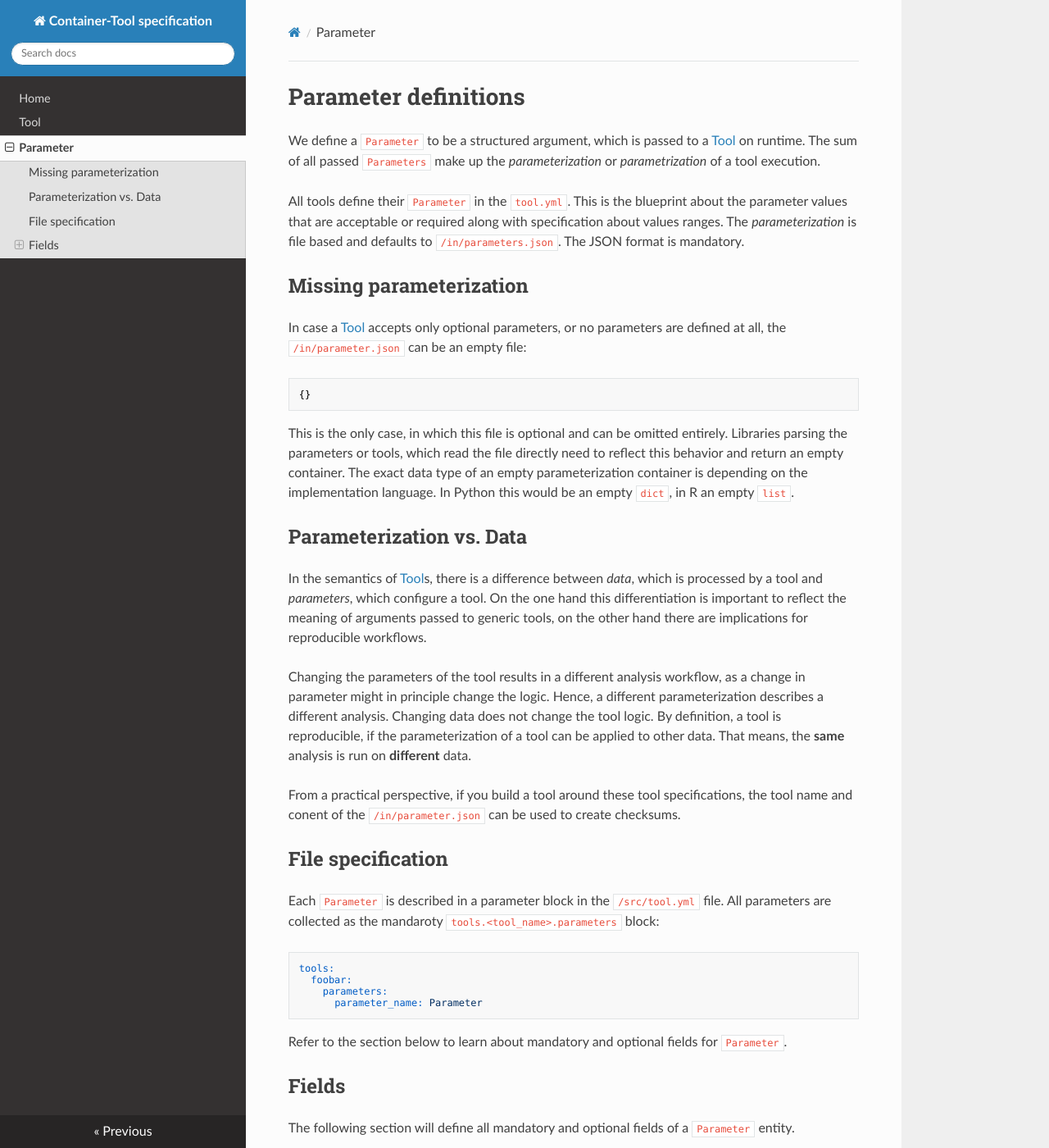
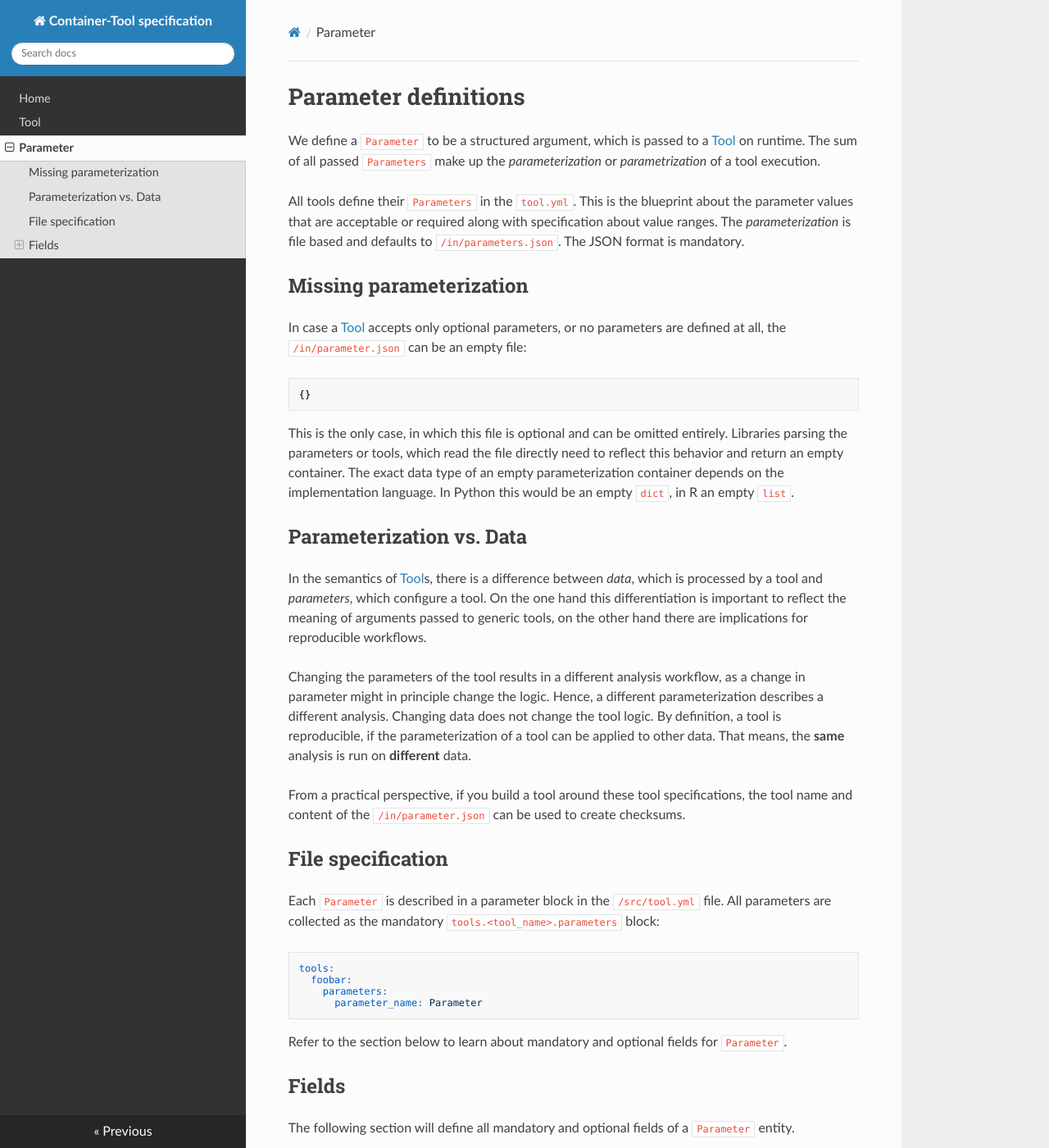
Before and after one commit to VForWaTer/tool-specs, an MkDocs documentation site: the page built from docs/parameter.md, in a window 1280 px wide and 1400 px high. Shown: the whole window at 82% size. Built offline with MkDocs 1.6.1, drawn with Linux system fonts in a browser that asks for light colours; nearby versions of some CDN libraries; some of the changed text lies outside the part shown.

Commit message:
Fixed some typos

````diff
--- a/docs/parameter.md
+++ b/docs/parameter.md
@@ -4,9 +4,9 @@ We define a `Parameter` to be a structured argument, which is passed to a
 [Tool](./tool.md) on runtime. The sum of all passed `Parameters` make up the
 *parameterization* or *parametrization* of a tool execution.
 
-All tools define their `Parameter` in the `tool.yml`. This is the blueprint about
+All tools define their `Parameters` in the `tool.yml`. This is the blueprint about
 the parameter values that are acceptable or required along with specification about
-values ranges. The *parameterization* is file based and defaults to
+value ranges. The *parameterization* is file based and defaults to
 `/in/parameters.json`. The JSON format is mandatory.
 
 ## Missing parameterization
@@ -21,7 +21,7 @@ are defined at all, the `/in/parameter.json` can be an empty file:
 This is the only case, in which this file is optional and can be omitted entirely.
 Libraries parsing the parameters or tools, which read the file directly need to
 reflect this behavior and return an empty container. The exact data type of an
-empty parameterization container is depending on the implementation language.
+empty parameterization container depends on the implementation language.
 In Python this would be an empty `dict`, in R an empty `list`.
 
 ## Parameterization vs. Data
@@ -40,14 +40,14 @@ if the parameterization of a tool can be applied to other data. That means, the
 **same** analysis is run on **different** data.
 
 From a practical perspective, if you build a tool around these tool specifications,
-the tool name and conent of the `/in/parameter.json` can be used to create
+the tool name and content of the `/in/parameter.json` can be used to create
 checksums.
 
 
 ## File specification
 
 Each `Parameter` is described in a parameter block in the `/src/tool.yml` file.
-All parameters are collected as the mandaroty `tools.<tool_name>.parameters` block:
+All parameters are collected as the mandatory `tools.<tool_name>.parameters` block:
 
 ```yaml
 tools:
````
Also changed, not shown: other parts of docs/parameter.md (+3 -4 lines).
